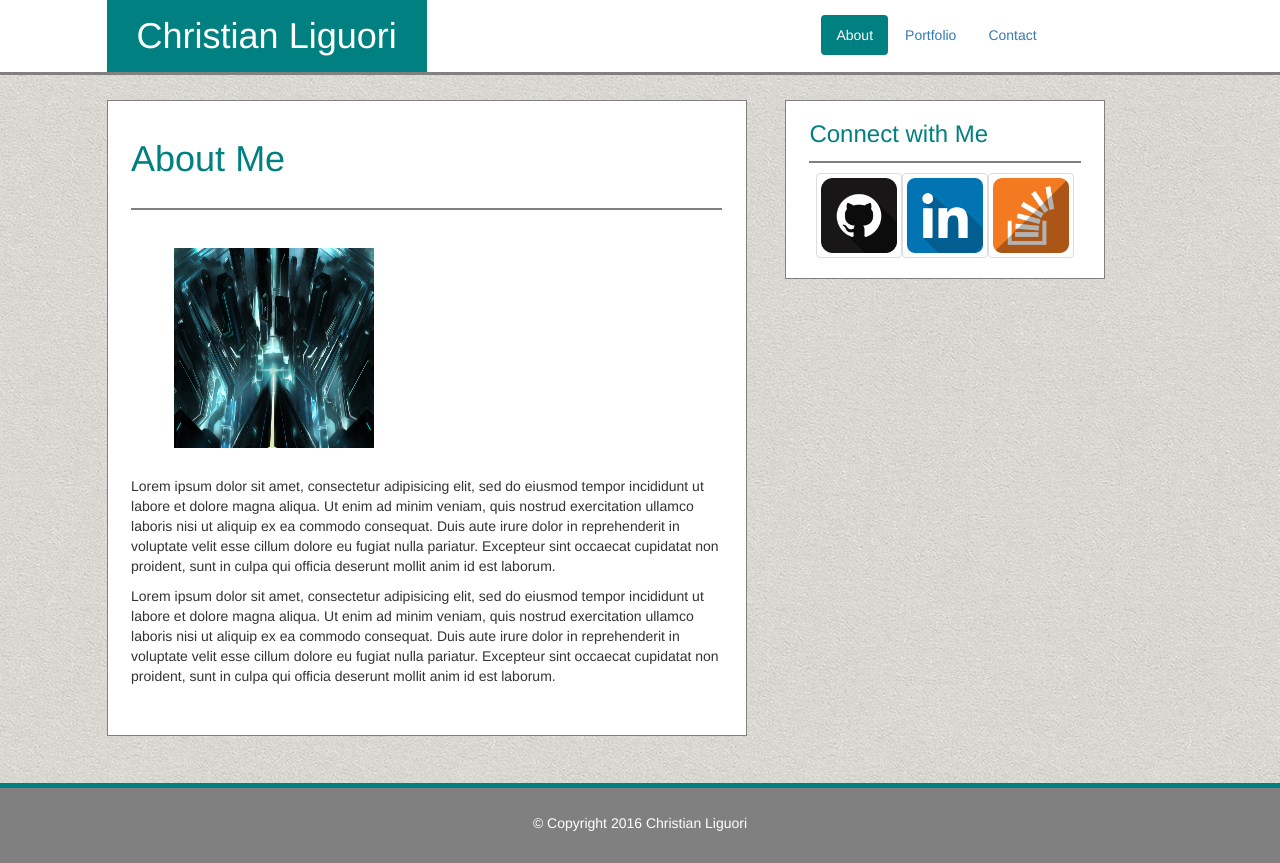
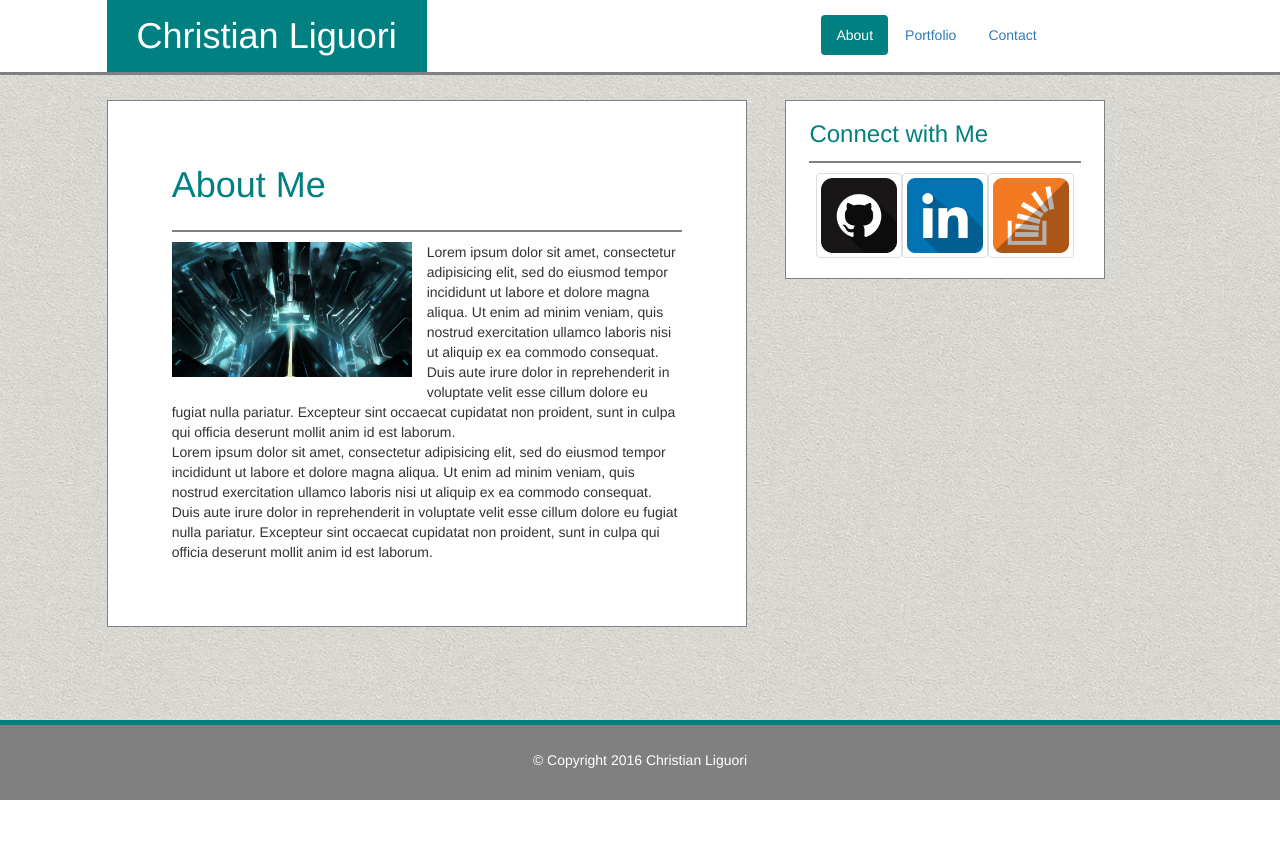
Before and after one commit to cl2112/Bootstrap-Portfolio, a PHP site: page / in a window 1280 px wide. After the commit the page ends 800 px from the top, so only its background shows below. Run offline with PHP 8.4, Linux system fonts and the light colour scheme.

Commit message:
worked on index.html, finished layout at md screen and started on small.

```diff
--- a/index.html
+++ b/index.html
@@ -27,10 +27,14 @@
 			<div class="col-sm-1 col-md-1 col-lg-1"></div>
 			<div class="col-sm-6 col-md-6 col-lg-6 mainClass">
 				<div class="row">
-					<h1>About Me</h1>
+					<div class="col-sm-12 col-md-12 col-lg-12">
+						<h1>About Me</h1>
+					</div>
 				</div>
-				<div class="row">
-					<div class="col-sm-12"><img id="bioPic" src="images/tron.jpg"></div>
+				<div class="row mainPara">
+					<div class="col-sm-12 col-md-12 col-lg-6 bioPicMargin">
+						<img id="bioPic" src="images/tron.jpg">
+					</div>
 					<p>
 						Lorem ipsum dolor sit amet, consectetur adipisicing elit, sed do eiusmod
 						tempor incididunt ut labore et dolore magna aliqua. Ut enim ad minim veniam,
--- a/style.css
+++ b/style.css
@@ -38,7 +38,7 @@ body {
 }
 .mainClass {
 	border: 1px solid grey;
-	padding: 3%;
+	padding: 5%;
 	background-color: white;
 }
 .mainClass h1 {
@@ -48,10 +48,12 @@ body {
 	margin-top: 0;
 }
 #bioPic {
-	height: 200px;
-	width: 200px;
-	float: left;
-	margin: 5%;
+	height: 100%;
+	width: 100%;
+	margin: 0 0 5%;
+}
+.bioPicMargin {
+
 }
 .connectClass {
 	border: 1px solid grey;
@@ -104,3 +106,6 @@ body {
 .connectThumb {
 	padding: 0;
 }
+.mainPara p {
+	margin: 0 15px;
+}
```
